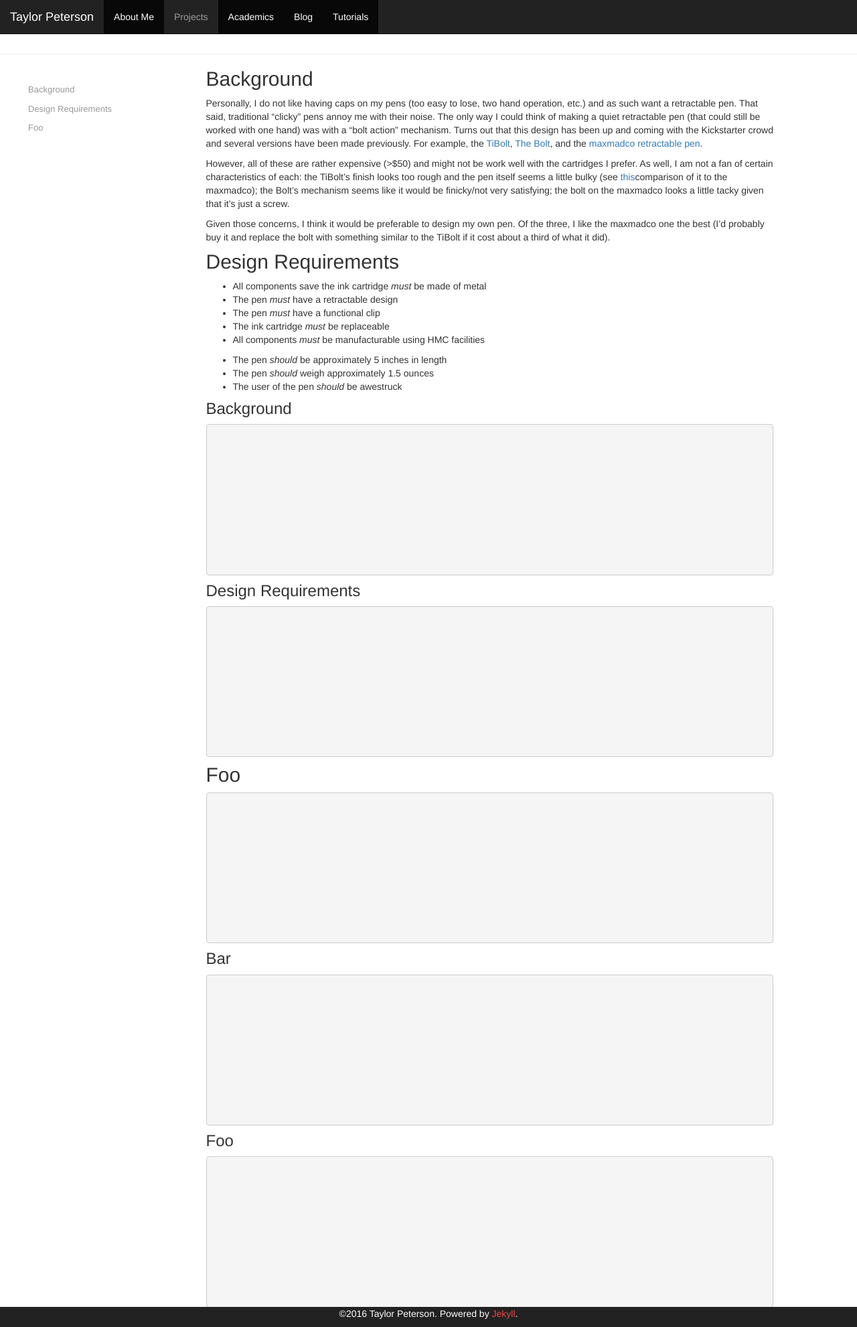
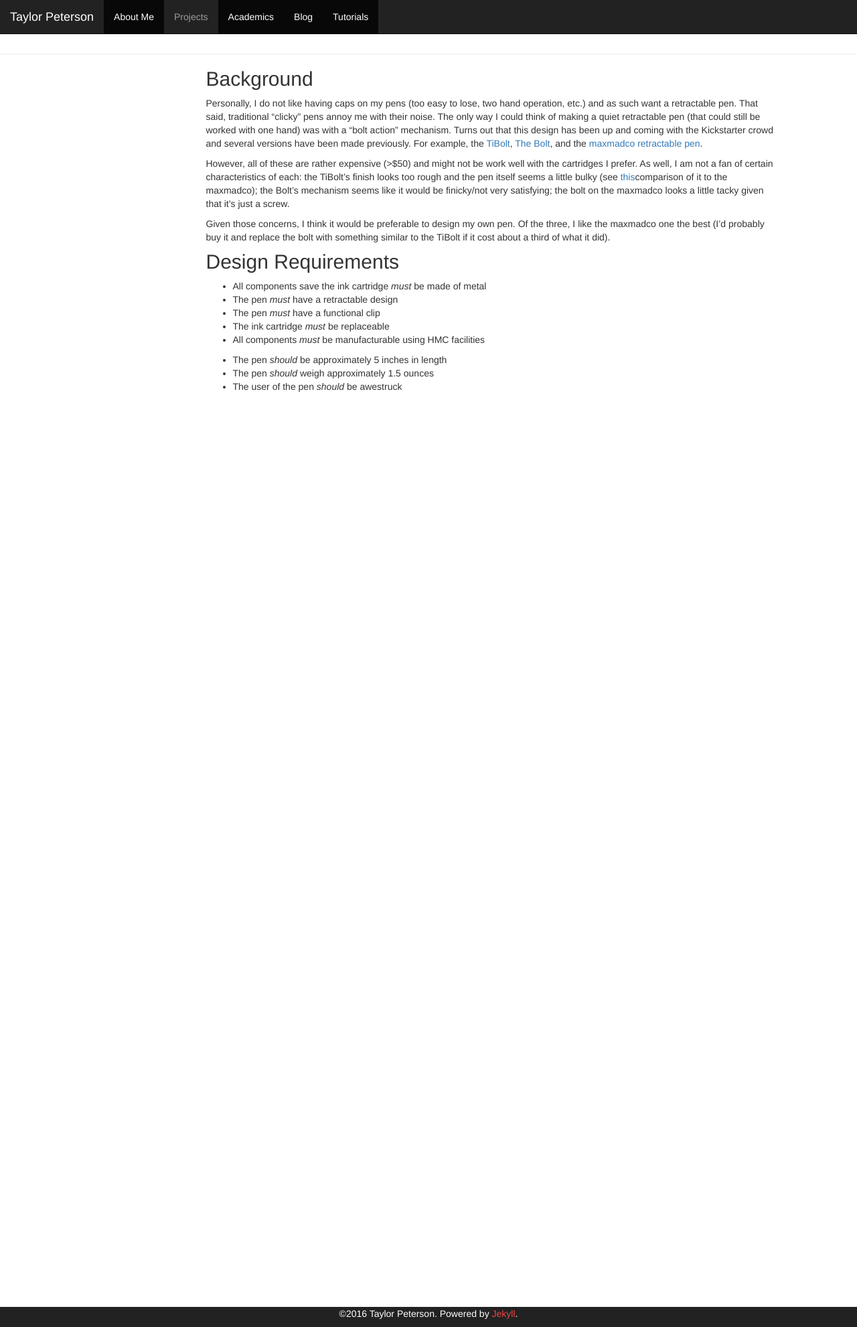
Before and after one commit to taylor-peterson/taylor-peterson.github.io, a Jekyll site: the page built from _projects/abetterpen/problemstatement.md, in a window 1280 px wide. Shown: the whole page at 67% size. Built offline with Jekyll 4.4.1, drawn with Linux system fonts in a browser that asks for light colours; nearby versions of some CDN libraries.

Commit message:
Remove testing content

````diff
--- a/_projects/abetterpen/problemstatement.md
+++ b/_projects/abetterpen/problemstatement.md
@@ -43,81 +43,3 @@ it did).
 - The pen _should_ be approximately 5 inches in length
 - The pen _should_ weigh approximately 1.5 ounces
 - The user of the pen _should_ be awestruck
-
-### Background
-```
-
-
-
-
-
-
-
-
-
-
-
-```
-
-### Design Requirements
-
-```
-
-
-
-
-
-
-
-
-
-
-
-```
-
-## Foo
-
-```
-
-
-
-
-
-
-
-
-
-
-
-```
-
-### Bar
-
-```
-
-
-
-
-
-
-
-
-
-
-
-```
-
-### Foo
-```
-
-
-
-
-
-
-
-
-
-
-
-```
````
